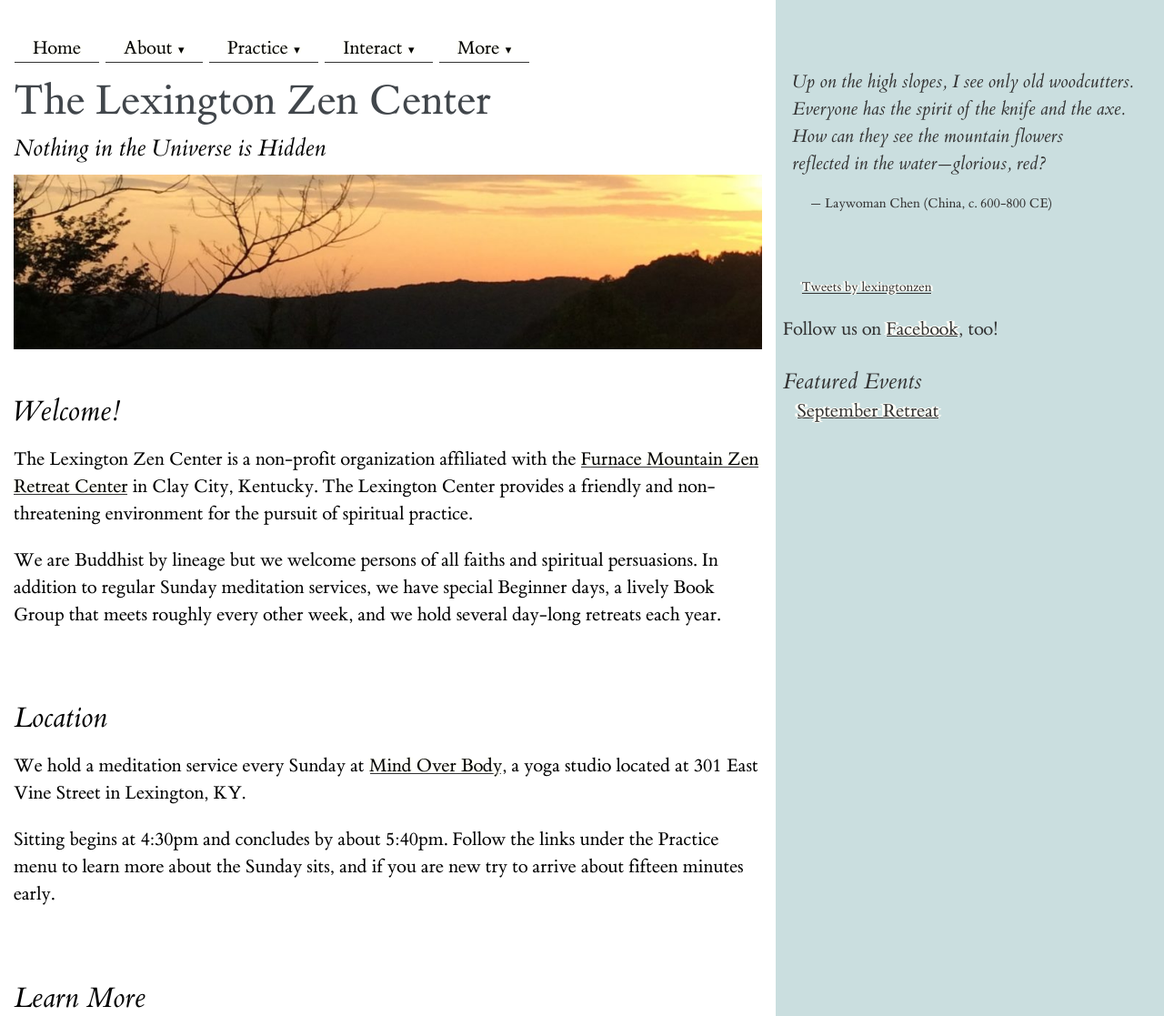
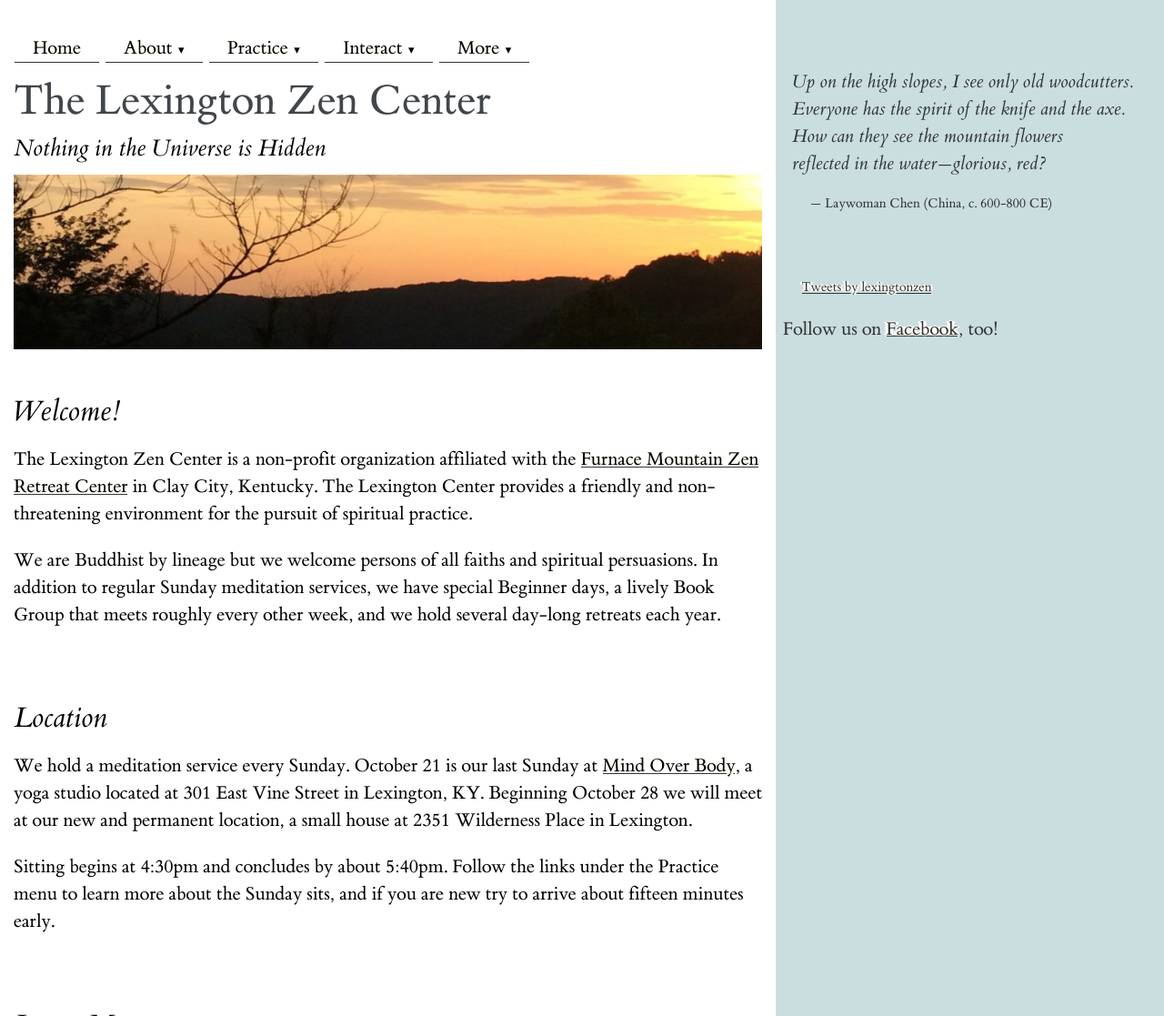
Before and after one commit to homerhanumat/lzcharp, a plain HTML site: page www/index.html in a window 1280 px wide. Shown: the top 1117 px of the page at 91% size. Drawn offline with nearby package versions, Linux system fonts and the light colour scheme.

Commit message:
note location change

```diff
--- a/public/events/_data.json
+++ b/public/events/_data.json
@@ -4,6 +4,6 @@
     "title": "September Retreat",
     "date" : "September 14, 2018",
     "status": "published",
-    "priority": "featured"
+    "priority": "none"
   }
 }
--- a/www/index.html
+++ b/www/index.html
@@ -116,8 +116,6 @@
   ];
   var events = [
 
-    {slug:"fall-2018-retreat",title:"September Retreat",date:"September 14, 2018"}
-
   ];
 
 </script>
@@ -142,7 +140,11 @@
 
 <section>
     <h2>Location</h2>
-    <p>We hold a meditation service every Sunday at <a href="http://mindoverbodystudio.com/" target="_blank">Mind Over Body</a>, a yoga studio located at 301 East Vine Street in Lexington, KY.</p>
+    <p>We hold a meditation service every Sunday. October 21 is our last Sunday at
+     <a href="http://mindoverbodystudio.com/" target="_blank">Mind Over Body</a>,
+     a yoga studio located at 301 East Vine Street in Lexington, KY.  Beginning
+     October 28 we will meet at our new and permanent location, a small house
+     at 2351 Wilderness Place in Lexington.</p>
 
 
     <p>Sitting begins at 4:30pm and concludes by about 5:40pm.  Follow the links under the Practice menu to learn more about the Sunday sits, and if you are new try to arrive about fifteen minutes early.</p>
```
Also changed, not shown: 1 other file.
